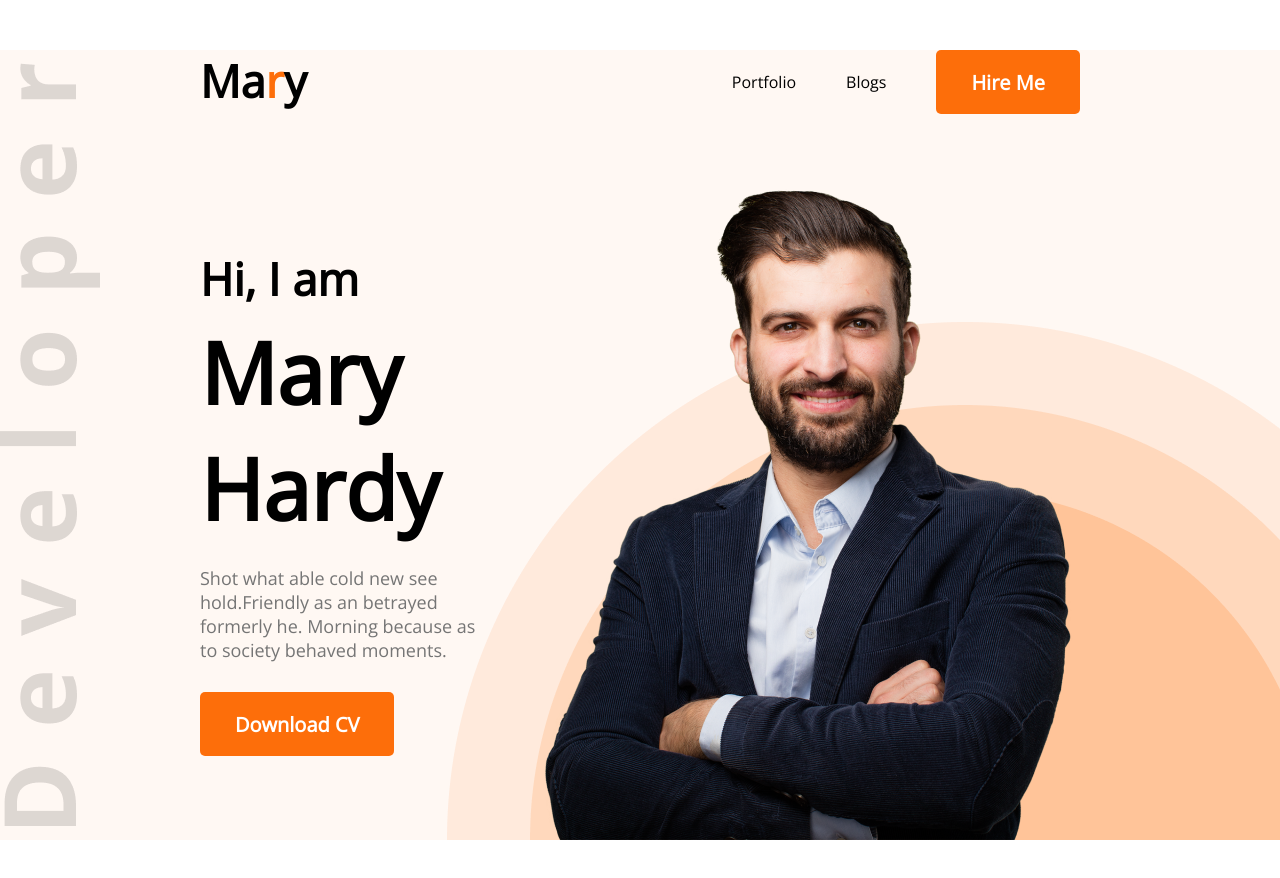
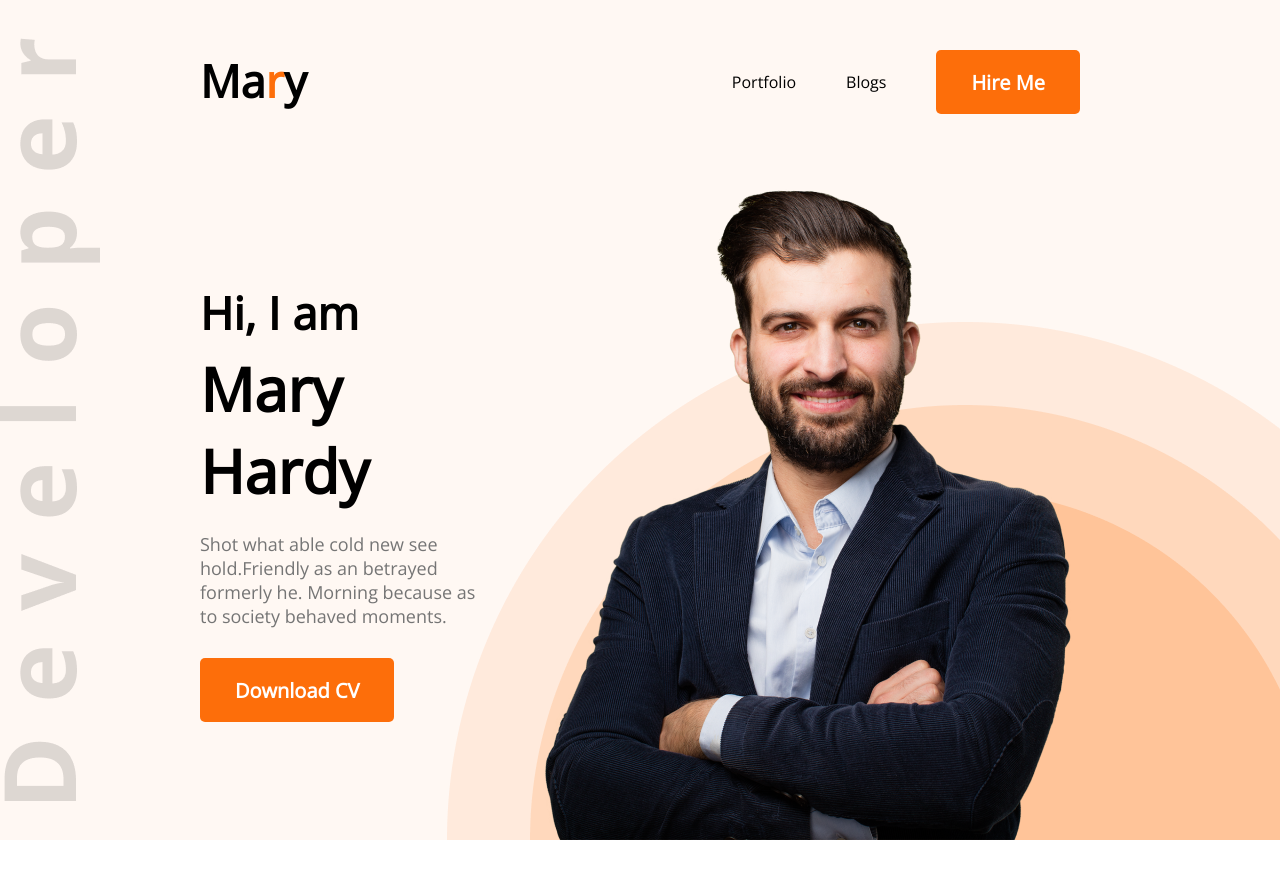
Before and after one commit to Rashed1879/developer-portfolio, a plain HTML site: page index.html in a window 1280 px wide. Shown: the top 878 px of the page. Drawn offline with nearby package versions, Linux system fonts and the light colour scheme.

Commit message:
final commit

```diff
--- a/style.css
+++ b/style.css
@@ -25,7 +25,7 @@
 nav {
   display: flex;
   justify-content: space-between;
-  margin: 50px 200px;
+  padding: 50px 200px;
 }
 .nav-title {
   font-weight: 800;
@@ -47,7 +47,7 @@ nav li {
 }
 .banner-title {
   font-weight: 700;
-  font-size: 85px;
+  font-size: 60px;
   margin-bottom: 20px;
 }
 .banner-subtitle {
```
